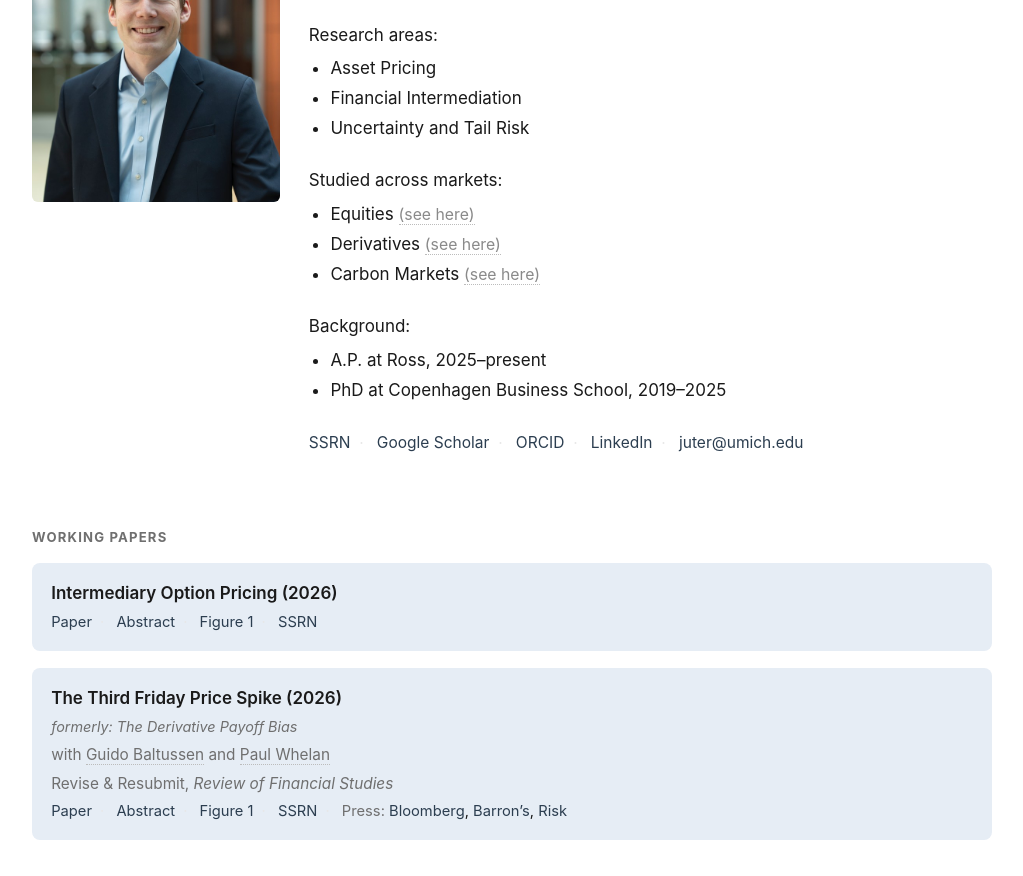
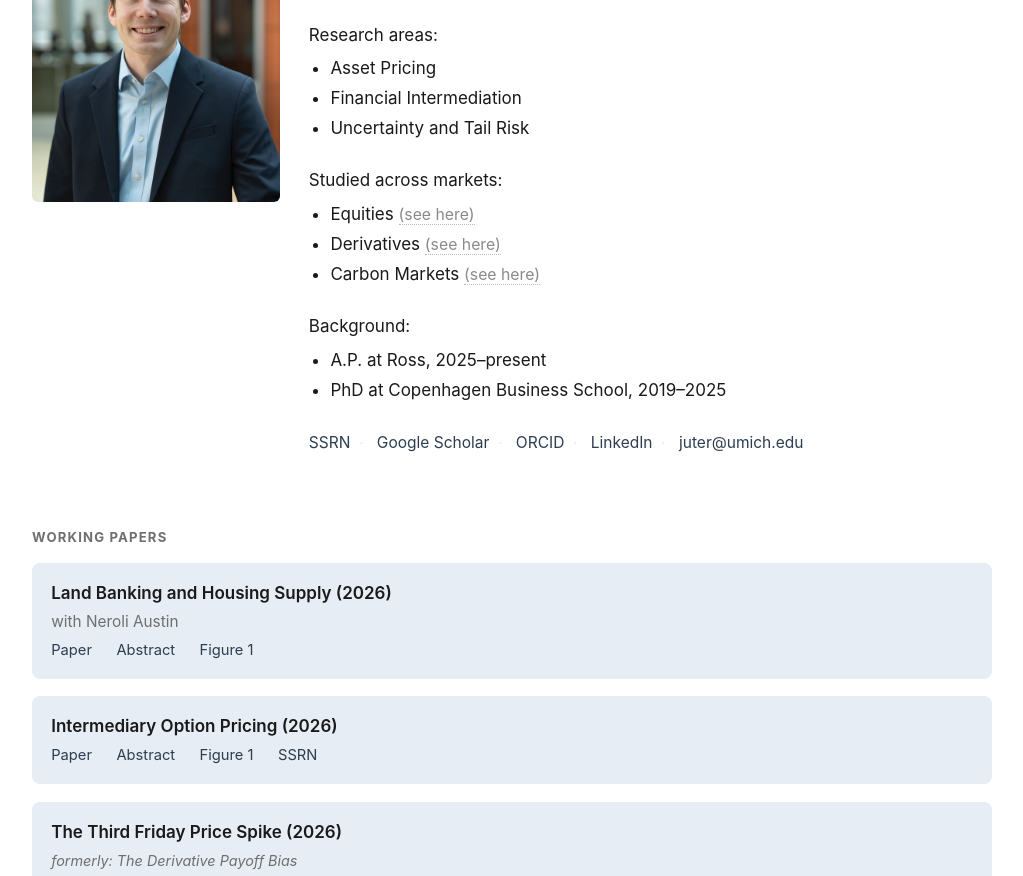
Before and after one commit to julianterstegge/julianterstegge.github.io, a plain HTML site: page index.html in a window 1280 px wide. Shown: the part 215-1091 px from the top of the page, without its empty margins (128-1151 px from the left). Drawn offline with Linux system fonts and the light colour scheme.

Commit message:
Add working paper: Land Banking and Housing Supply (abstract, Figure 1, CV entry)
CV: drop the planned labels from two 2026 presentations that have taken place.

Co-Authored-By: Claude Fable 5.2 <noreply@anthropic.com>

```diff
--- a/index.html
+++ b/index.html
@@ -81,6 +81,22 @@
     <section id="working-papers">
       <h2>Working Papers</h2>
       <ul class="pub-list">
+        <li id="paper-landbanking">
+          <span class="pub-title">Land Banking and Housing Supply (2026)</span><br>
+          <span class="pub-meta">with Neroli Austin</span>
+          <div class="pub-links">
+            <a href="assets/papers/land_banking_and_housing_supply.pdf" target="_blank" rel="noopener noreferrer">Paper</a><span class="sep">·</span>
+            <button type="button" class="abstract-toggle" aria-expanded="false" aria-controls="abs-landbanking">Abstract</button><span class="sep">·</span>
+            <button type="button" class="figure-toggle" aria-expanded="false" aria-controls="fig-landbanking">Figure 1</button>
+          </div>
+          <div class="abstract" id="abs-landbanking">
+            <p>We study the financing of the U.S. builder sector, and document a new type of shadow banking, which affects housing supply. Bank lending against land collapsed in 2008 and has not returned at its old scale. Instead, builders rely on "land banks," firms that hold land on their balance sheet and sell land options to builders. We document this new regime in new hand-collected data: The share of land that builders hold via option has grown from 23% in 2009 to 72% in 2025, equivalent to five years of builders' homebuilding, or above $600 billion at current new-home prices. Builders exercise almost all land options when they come due. Thus, land banks provide balance sheet space, but carry little land price risk in normal times. However, in a land price crash, losses fall on land banks, which are financed with private capital. Based on these facts, we develop a model of the new U.S. housing supply curve. Due to land banking, housing supply is scheduled years in advance, and is about two thirds less price elastic in the short run. This "sticky housing supply" from land banking resulted in roughly 245,000 fewer homes built during the 2020&ndash;2021 housing boom, a quarter of annual U.S. single-family homebuilding. We conclude that land banking has contributed to the current U.S. housing shortage.</p>
+          </div>
+          <div class="figure-panel" id="fig-landbanking">
+            <p class="figure-headline">The share of land that builders hold via option has grown from 23% in 2009 to 72% in 2025.</p>
+            <img src="assets/figures/fig_land_banking_and_housing_supply.png" alt="Figure 1 of the paper: the share of land that public homebuilders hold via option, by fiscal year, rising from 23% in 2009 to 72% in 2025.">
+          </div>
+        </li>
         <li id="paper-intermediary">
           <span class="pub-title">Intermediary Option Pricing (2026)</span>
           <div class="pub-links">
```
Also changed, not shown: assets/figures/fig_land_banking_and_housing_supply.png (added), 2 other files.
